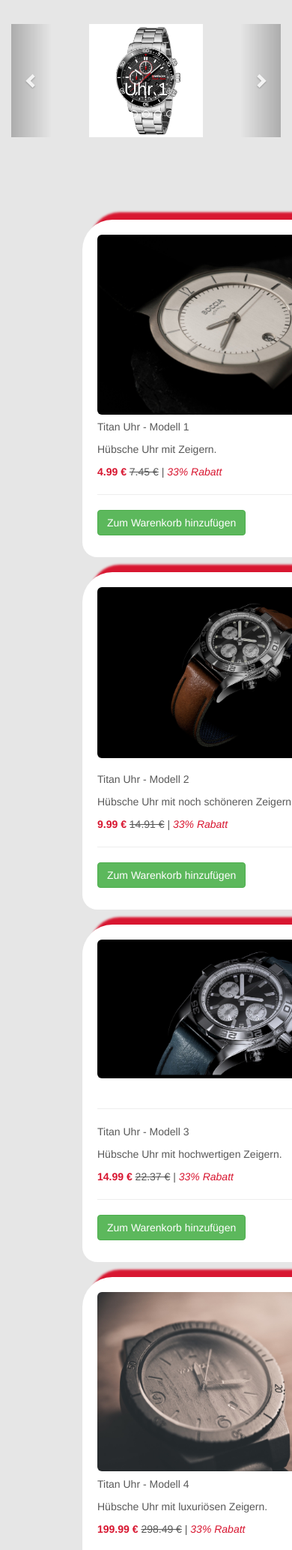
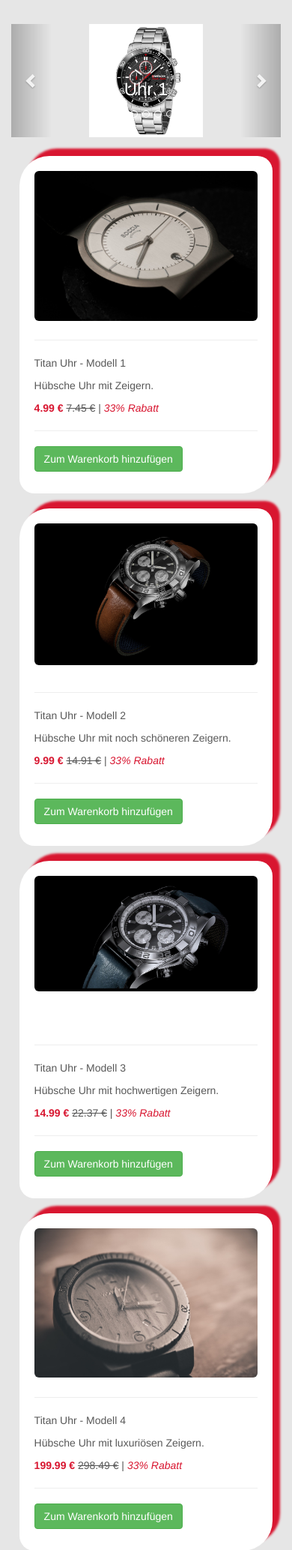
Before and after one commit to Tobi1809/hsrt_web-programming, a PHP site: page /html/home.php in a window 390 px wide; the page is wider, and only the part inside the window is pictured. Shown: the part 258-2325 px from the top of that part at 75% size. Run offline with PHP 8.4, Linux system fonts and the light colour scheme; data comes from the database, SQL or seed files in the repository.

Commit message:
less margin more responsive

```diff
--- a/css/productsGrid.css
+++ b/css/productsGrid.css
@@ -6,7 +6,7 @@
 .myProductsArea {
 	display: flex;
 	flex-direction: row;
-	margin: 100px;
+	margin: 4%;
 }
 
 .myProductsGrid {
@@ -20,7 +20,7 @@
 
 .myProductBox {
 	height: 450px;
-	width: 400px;
+	max-width: 400px;
 	background-color: white;
 	float: center;
 
```
